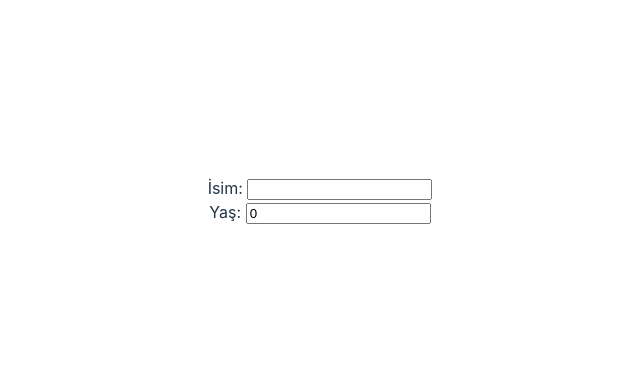
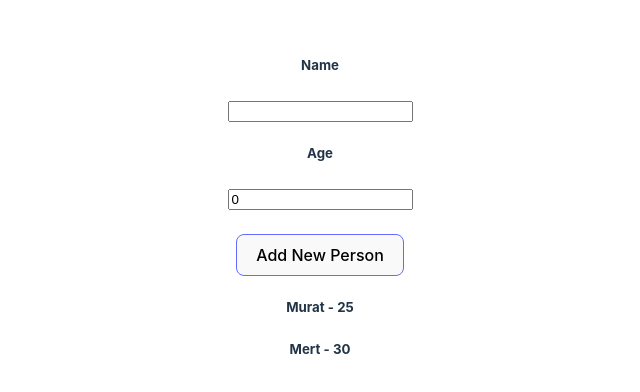
Before and after one commit to muratcankirdar/react-egitim-28-nisan, a React (Vite) app: page / in a window 1280 px wide. Shown: the part 192-584 px from the top of the page, without its empty margins (320-960 px from the left). Built offline with nearby package versions, Linux system fonts and the light colour scheme.

Commit message:
useMemo (computed)

```diff
--- a/src/App.jsx
+++ b/src/App.jsx
@@ -1,11 +1,11 @@
-import { useState, useEffect } from "react";
+import { useState, useMemo } from "react";
 import "./App.css";
 
 function App() {
   const [name, setName] = useState("");
   const [age, setAge] = useState(0);
 
-  const people = [
+  const [people, setPeople] = useState([
     {
       name: "Elif",
       age: 18,
@@ -22,50 +22,50 @@ function App() {
       name: "Hako",
       age: 15,
     },
-  ];
+  ]);
 
   // const namesStartsWithLetterM = people.filter((person) =>
   //   person.name.startsWith("M")
   // );
 
-  useEffect(() => {
-    // Bu effect her re-render olduğunda çalışır.
-    console.log("useEffect çalıştı, re-render");
-  });
+  const addNewPerson = () => {
+    setPeople([...people, { name, age }]);
+  };
 
-  useEffect(() => {
-    // Component ilk render olduğunda ve BİR kez çalışır.
-    console.log("Ben sadece bir kez çalışırım");
-  }, []);
+  const namesStartsWithLetterM = useMemo(() => {
+    // useMemo ile yalnızca dependency array içindeki değişkenler değiştiğinde çalışır
+    console.log("tekrar hesaplandı");
 
-  useEffect(() => {
-    console.log("name ya da age degisti.");
-    if (age > 18) {
-      console.log("teebrikler, büyüdünüz");
-    }
-  }, [name, age]);
+    return people.filter((person) => person.name.startsWith("M"));
+  }, [people]);
 
   return (
     <>
-      <label>İsim: </label>
+      <h5>Name</h5>
       <input
+        type="text"
         value={name}
-        onChange={(e) => {
-          setName(e.target.value);
-        }}
+        onChange={(e) => setName(e.target.value)}
+      />
+
+      <h5>Age</h5>
+      <input
+        type="number"
+        value={age}
+        onChange={(e) => Number(setAge(e.target.value))}
       />
 
       <br />
+      <br />
+      <button onClick={addNewPerson}>Add New Person</button>
 
-      <label>Yaş: </label>
-      <input
-        type="number"
-        value={age}
-        onChange={(e) => {
-          setAge(Number(e.target.value));
-        }}
-      />
-      <p>{name}</p>
+      <br />
+
+      {namesStartsWithLetterM.map((person, index) => (
+        <h5 key={index}>
+          {person.name} - {person.age}
+        </h5>
+      ))}
     </>
   );
 }
--- a/src/index.css
+++ b/src/index.css
@@ -46,6 +46,7 @@ button {
   background-color: #1a1a1a;
   cursor: pointer;
   transition: border-color 0.25s;
+  border-color: #646cff;
 }
 button:hover {
   border-color: #646cff;
```
